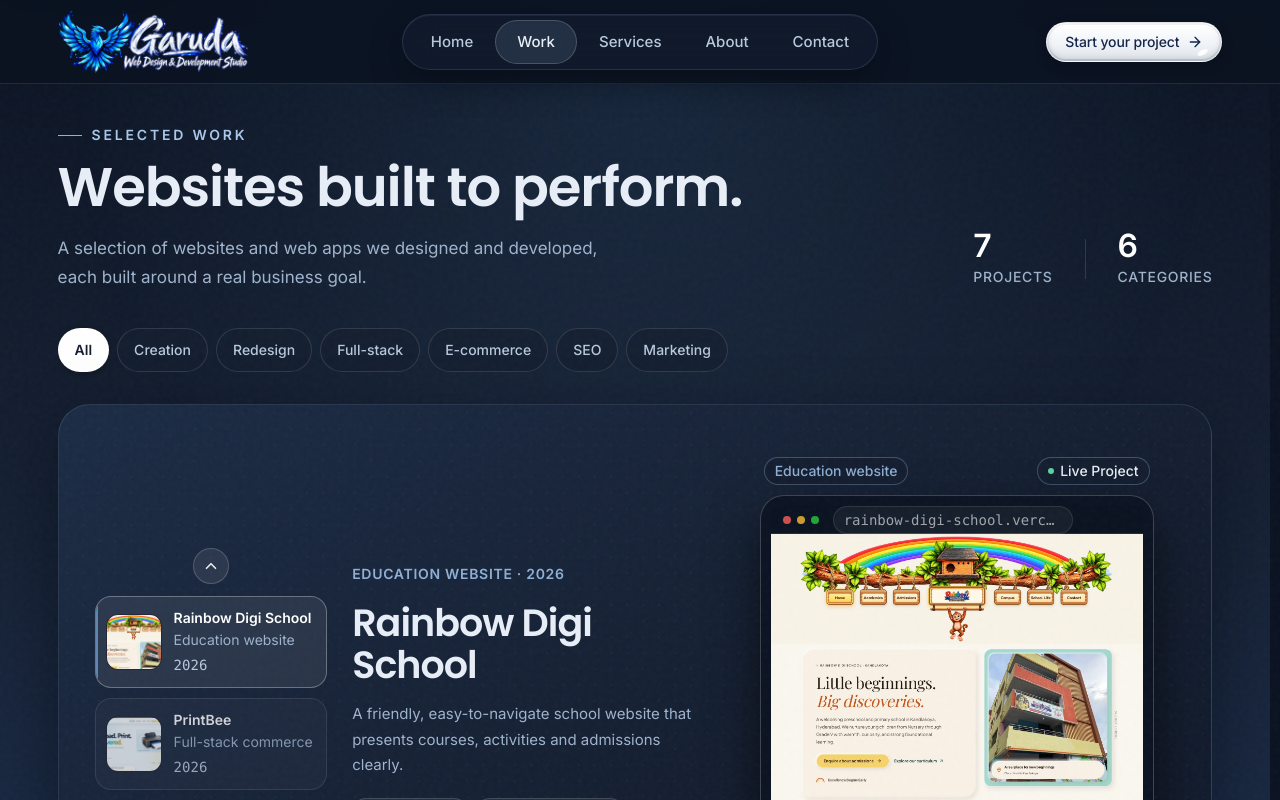
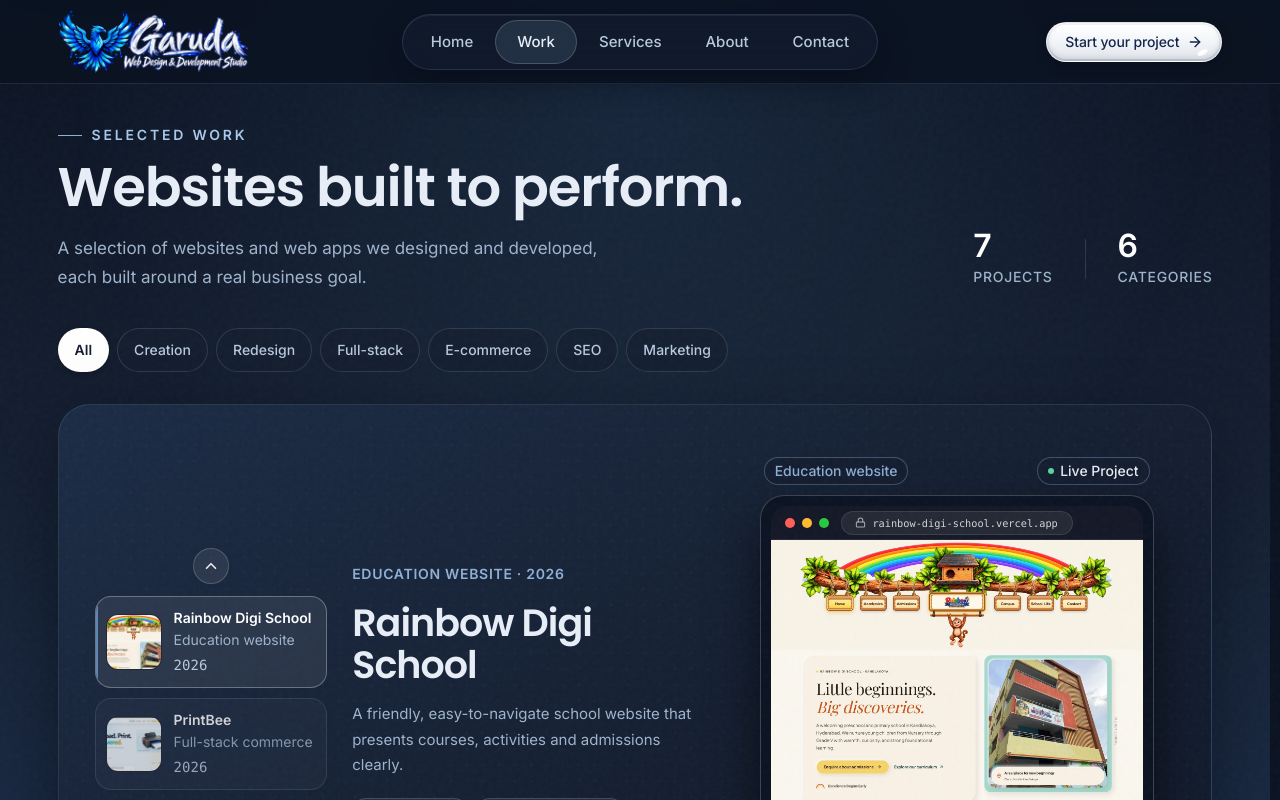
Before and after one commit to Bharat0264/MyWork, a Next.js app: page /work in a window 1280 px wide. Shown: the top 800 px of the page. Built offline with nearby package versions, Linux system fonts and the light colour scheme.

Commit message:
Redesign device mockup browser bar with full domain pill, window controls, and balanced layout

```diff
--- /dev/null
+++ b/components/browser-bar.tsx
@@ -0,0 +1,165 @@
+"use client";
+
+import { useState, useEffect, useRef } from "react";
+import { Lock } from "lucide-react";
+
+interface BrowserBarProps {
+  domain: string;
+  className?: string;
+}
+
+/**
+ * Formats a domain string using middle ellipsis, keeping the domain beginning
+ * and ending suffix (e.g. .vercel.app, .onrender.com, .co.in) visible.
+ */
+export function formatDomainWithMiddleEllipsis(domain: string, targetLength: number): string {
+  if (domain.length <= targetLength || targetLength < 7) {
+    return domain;
+  }
+
+  // Match known platform / multi-part suffixes or standard TLDs
+  const knownMatch = domain.match(
+    /(\.(?:vercel\.app|onrender\.com|co\.in|github\.io|[a-z0-9-]+\.[a-z]{2,}))$/i
+  );
+  let suffix = knownMatch ? knownMatch[1] : "";
+
+  // If suffix is too long to leave at least 3 characters for the prefix + 1 for ellipsis:
+  if (!suffix || suffix.length >= targetLength - 3) {
+    const lastDot = domain.lastIndexOf(".");
+    if (lastDot !== -1 && domain.length - lastDot < targetLength - 3) {
+      suffix = domain.slice(lastDot);
+    } else {
+      const suffixLen = Math.max(3, Math.floor((targetLength - 1) / 3));
+      suffix = domain.slice(-suffixLen);
+    }
+  }
+
+  // Clean leading dot so ellipsis replaces it cleanly without double-dotting (e.g. rainbow…vercel.app)
+  const cleanSuffix = suffix.startsWith(".") ? suffix.slice(1) : suffix;
+  const prefixLen = Math.max(2, targetLength - 1 - cleanSuffix.length);
+  const prefix = domain.slice(0, prefixLen);
+  return `${prefix}…${cleanSuffix}`;
+}
+
+export function BrowserBar({ domain, className = "" }: BrowserBarProps) {
+  const pillRef = useRef<HTMLDivElement>(null);
+  const [displayText, setDisplayText] = useState<string>(domain);
+  const [fontSize, setFontSize] = useState<number | null>(null);
+
+  useEffect(() => {
+    setDisplayText(domain);
+    setFontSize(null);
+  }, [domain]);
+
+  useEffect(() => {
+    const pill = pillRef.current;
+    if (!pill) return;
+
+    const measureAndFit = () => {
+      // Content width minus lock icon (11px) and gap (6px) and 2px buffer
+      const availableWidth = Math.max(30, pill.clientWidth - 24 - 11 - 6 - 2);
+
+      const canvas = document.createElement("canvas");
+      const ctx = canvas.getContext("2d");
+      if (!ctx) return;
+
+      const fontFam =
+        "ui-monospace, SFMono-Regular, Menlo, Monaco, Consolas, 'Liberation Mono', 'Courier New', monospace";
+
+      // Base font size derived from clamp(10px, 0.9vw, 12.5px)
+      const vw = typeof window !== "undefined" ? window.innerWidth * 0.009 : 12;
+      const baseFontSize = Math.min(12.5, Math.max(10, Number(vw.toFixed(2))));
+
+      // 1. Try base font size down to 9.5px
+      let currentSize = baseFontSize;
+      ctx.font = `500 ${currentSize}px ${fontFam}`;
+      let textWidth = ctx.measureText(domain).width;
+
+      if (textWidth <= availableWidth) {
+        setFontSize(currentSize);
+        setDisplayText(domain);
+        return;
+      }
+
+      // Step down font size towards 9.5px
+      while (currentSize > 9.5) {
+        currentSize = Math.max(9.5, Number((currentSize - 0.25).toFixed(2)));
+        ctx.font = `500 ${currentSize}px ${fontFam}`;
+        textWidth = ctx.measureText(domain).width;
+        if (textWidth <= availableWidth) {
+          setFontSize(currentSize);
+          setDisplayText(domain);
+          return;
+        }
+      }
+
+      // 2. If still overflows at minimum 9.5px, apply middle ellipsis as last resort
+      setFontSize(9.5);
+      ctx.font = `500 9.5px ${fontFam}`;
+
+      let low = 6;
+      let high = domain.length - 1;
+      let bestFittingText = formatDomainWithMiddleEllipsis(domain, low);
+
+      while (low <= high) {
+        const mid = Math.floor((low + high) / 2);
+        const candidate = formatDomainWithMiddleEllipsis(domain, mid);
+        const w = ctx.measureText(candidate).width;
+        if (w <= availableWidth) {
+          bestFittingText = candidate;
+          low = mid + 1;
+        } else {
+          high = mid - 1;
+        }
+      }
+
+      setDisplayText(bestFittingText);
+    };
+
+    measureAndFit();
+
+    const ro = new ResizeObserver(() => {
+      measureAndFit();
+    });
+    ro.observe(pill);
+
+    return () => ro.disconnect();
+  }, [domain]);
+
+  return (
+    <div
+      className={`h-[30px] sm:h-[34px] px-[14px] flex items-center gap-[12px] bg-white/[0.04] border-b border-white/[0.08] shrink-0 w-full z-20 select-none ${className}`}
+    >
+      {/* Left: Window Control Dots (3 x 10px dots with 7px gap = 44px total width) */}
+      <div className="flex items-center gap-[7px] shrink-0" aria-hidden="true">
+        <span className="w-[10px] h-[10px] rounded-full bg-[#FF5F57] block" />
+        <span className="w-[10px] h-[10px] rounded-full bg-[#FEBC2E] block" />
+        <span className="w-[10px] h-[10px] rounded-full bg-[#28C840] block" />
+      </div>
+
+      {/* Middle: Address Pill taking all remaining width (flex: 1) */}
+      <div
+        ref={pillRef}
+        className="flex-1 h-[24px] rounded-full bg-white/[0.07] border border-white/10 px-3 flex items-center justify-center gap-1.5 min-w-0 overflow-hidden"
+      >
+        <Lock
+          className="w-[11px] h-[11px] shrink-0 text-white/60"
+          strokeWidth={2.2}
+          aria-hidden="true"
+        />
+        <span
+          className="whitespace-nowrap font-mono font-medium text-white/80 tracking-normal leading-none"
+          style={{
+            fontSize: fontSize ? `${fontSize}px` : "clamp(10px, 0.9vw, 12.5px)",
+          }}
+          title={domain}
+        >
+          {displayText}
+        </span>
+      </div>
+
+      {/* Right: Invisible Spacer (44px) so the address pill is mathematically centered in the bar */}
+      <div className="w-[44px] shrink-0 pointer-events-none" aria-hidden="true" />
+    </div>
+  );
+}
--- a/components/work-portfolio-showcase.tsx
+++ b/components/work-portfolio-showcase.tsx
@@ -11,9 +11,10 @@
   ExternalLink,
 } from "lucide-react";
 import { motion, AnimatePresence, useReducedMotion } from "framer-motion";
-import { projects, Project } from "@/data/projects";
+import { projects, Project, getDisplayDomain } from "@/data/projects";
 import { ViewProjectGlassButton } from "@/components/view-project-button";
 import { Container } from "@/components/container";
+import { BrowserBar } from "@/components/browser-bar";
 
 // Short category labels as requested: All, Creation, Redesign, Full-stack, E-commerce, SEO, Marketing
 const categoryItems = [
@@ -453,27 +454,17 @@
                 animate={{ opacity: 1, x: 0 }}
                 exit={isReducedMotion ? { opacity: 0 } : { opacity: 0, x: -20 }}
                 transition={{ duration: 0.5, ease: [0.32, 0.72, 0, 1] }}
-                className="relative w-[90%] max-w-[700px] aspect-[4/3] rounded-[24px] border border-white/20 bg-[#0B1322] p-2.5 shadow-[0_24px_50px_rgba(0,0,0,0.6)] flex flex-col"
+                className="relative w-[90%] max-w-[700px] aspect-[4/3] rounded-[24px] border border-white/20 bg-[#0B1322] p-2.5 shadow-[0_24px_50px_rgba(0,0,0,0.6)] flex flex-col [container-type:inline-size]"
                 style={{
                   transform: isReducedMotion ? "none" : "rotate(-3deg)",
                 }}
               >
                 {/* Display Screen */}
                 <div className="relative flex-1 w-full overflow-hidden rounded-[16px] bg-[#0A0F1D] flex flex-col">
-                  {/* Clean 28px Browser Bar on top (Dots + Domain Pill only, NO overlapping chips) */}
-                  <div className="h-[28px] shrink-0 border-b border-white/10 bg-[#0B1322]/90 backdrop-blur-md px-3 flex items-center justify-between z-20">
-                    <div className="flex items-center gap-1.5">
-                      <span className="h-2 w-2 rounded-full bg-[#FF5F56]/80" />
-                      <span className="h-2 w-2 rounded-full bg-[#FFBD2E]/80" />
-                      <span className="h-2 w-2 rounded-full bg-[#27C93F]/80" />
-                      {/* Rounded Address Pill showing real domain */}
-                      <div className="ml-2 rounded-full bg-white/5 border border-white/10 px-2.5 py-0.5 text-[10px] font-mono text-white/60 truncate max-w-[240px]">
-                        {currentProject.liveUrl
-                          ? currentProject.liveUrl.replace(/^https?:\/\//, "").replace(/\/.*$/, "")
-                          : `${currentProject.slug}.com`}
-                      </div>
-                    </div>
-                  </div>
+                  {/* Browser Bar with dots, lock icon, and responsive domain pill */}
+                  <BrowserBar
+                    domain={currentProject.displayDomain || getDisplayDomain(currentProject.liveUrl, undefined, currentProject.title)}
+                  />
 
                   {/* Real Home Page Full Screenshot with Slow Scroll on Hover */}
                   <DeviceScreen project={currentProject} isReducedMotion={isReducedMotion} />
@@ -582,20 +573,13 @@
                 )}
               </div>
               <div
-                className="relative w-full aspect-[4/3] rounded-[22px] border border-white/20 bg-[#0B1322] p-2.5 shadow-[0_20px_48px_rgba(0,0,0,0.6)] flex flex-col"
+                className="relative w-full aspect-[4/3] rounded-[22px] border border-white/20 bg-[#0B1322] p-2.5 shadow-[0_20px_48px_rgba(0,0,0,0.6)] flex flex-col [container-type:inline-size]"
                 style={{ transform: isReducedMotion ? "none" : "rotate(-3deg)" }}
               >
                 <div className="relative flex-1 w-full overflow-hidden rounded-[14px] bg-[#0A0F1D] flex flex-col">
-                  <div className="h-[28px] shrink-0 border-b border-white/10 bg-[#0B1322]/90 backdrop-blur-md px-3 flex items-center gap-1.5 z-20">
-                    <span className="h-2 w-2 rounded-full bg-[#FF5F56]/80" />
-                    <span className="h-2 w-2 rounded-full bg-[#FFBD2E]/80" />
-                    <span className="h-2 w-2 rounded-full bg-[#27C93F]/80" />
-                    <div className="ml-2 rounded-full bg-white/5 border border-white/10 px-2.5 py-0.5 text-[10px] font-mono text-white/60 truncate max-w-[200px]">
-                      {currentProject.liveUrl
-                        ? currentProject.liveUrl.replace(/^https?:\/\//, "").replace(/\/.*$/, "")
-                        : `${currentProject.slug}.com`}
-                    </div>
-                  </div>
+                  <BrowserBar
+                    domain={currentProject.displayDomain || getDisplayDomain(currentProject.liveUrl, undefined, currentProject.title)}
+                  />
                   <DeviceScreen project={currentProject} isReducedMotion={isReducedMotion} />
                 </div>
               </div>
@@ -658,20 +642,13 @@
               )}
             </div>
             <div
-              className="relative w-full aspect-[4/3] rounded-[22px] border border-white/20 bg-[#0B1322] p-2.5 shadow-[0_20px_48px_rgba(0,0,0,0.6)] flex flex-col"
+              className="relative w-full aspect-[4/3] rounded-[22px] border border-white/20 bg-[#0B1322] p-2.5 shadow-[0_20px_48px_rgba(0,0,0,0.6)] flex flex-col [container-type:inline-size]"
               style={{ transform: isReducedMotion ? "none" : "rotate(-2deg)" }}
             >
               <div className="relative flex-1 w-full overflow-hidden rounded-[14px] bg-[#0A0F1D] flex flex-col">
-                <div className="h-[28px] shrink-0 border-b border-white/10 bg-[#0B1322]/90 backdrop-blur-md px-3 flex items-center gap-1.5 z-20">
-                  <span className="h-2 w-2 rounded-full bg-[#FF5F56]/80" />
-                  <span className="h-2 w-2 rounded-full bg-[#FFBD2E]/80" />
-                  <span className="h-2 w-2 rounded-full bg-[#27C93F]/80" />
-                  <div className="ml-2 rounded-full bg-white/5 border border-white/10 px-2.5 py-0.5 text-[10px] font-mono text-white/60 truncate max-w-[200px]">
-                    {currentProject.liveUrl
-                      ? currentProject.liveUrl.replace(/^https?:\/\//, "").replace(/\/.*$/, "")
-                      : `${currentProject.slug}.com`}
-                  </div>
-                </div>
+                <BrowserBar
+                  domain={currentProject.displayDomain || getDisplayDomain(currentProject.liveUrl, undefined, currentProject.title)}
+                />
                 <DeviceScreen project={currentProject} isReducedMotion={isReducedMotion} />
               </div>
             </div>
@@ -1009,7 +986,7 @@
         measureOverflow();
         setHoveredSlug((prev) => prev === project.slug ? null : project.slug);
       }}
-      className="relative flex-1 w-full h-[calc(100%-28px)] overflow-hidden cursor-pointer bg-[#0A0F1D]"
+      className="relative flex-1 w-full min-h-0 overflow-hidden cursor-pointer bg-[#0A0F1D]"
     >
       <Image
         ref={imgRef}
--- a/data/projects.ts
+++ b/data/projects.ts
@@ -12,6 +12,7 @@
   services: string[];
   technologies: string[];
   liveUrl?: string;
+  displayDomain?: string;
   previewImage?: string;
   githubUrl?: string;
   featured?: boolean;
@@ -22,6 +23,21 @@
   results?: string[];
   placeholder?: boolean;
 };
+
+export function getDisplayDomain(liveUrl?: string, customDomain?: string, title?: string): string {
+  if (customDomain) {
+    return customDomain.replace(/^https?:\/\//i, "").replace(/^www\./i, "").replace(/\/+$/, "");
+  }
+  if (liveUrl) {
+    try {
+      const url = new URL(liveUrl);
+      return url.hostname.replace(/^www\./i, "");
+    } catch {
+      return liveUrl.replace(/^https?:\/\//i, "").replace(/^www\./i, "").replace(/\/+$/, "");
+    }
+  }
+  return title || "Project Showcase";
+}
 
 export const projects: Project[] = [
   {
@@ -38,6 +54,7 @@
     services: ["UI/UX Design", "Web Development", "Custom Animations"],
     technologies: ["React", "Next.js", "Tailwind CSS", "Motion"],
     liveUrl: "https://rainbow-digi-school.vercel.app",
+    displayDomain: "rainbow-digi-school.vercel.app",
     previewImage: "/projects/rainbow-digi-school.webp",
     featured: true,
     accent: "#168BFF",
@@ -59,6 +76,7 @@
     services: ["Product design", "Full-stack development", "Payments"],
     technologies: ["React", "Node.js", "REST APIs", "Authentication"],
     liveUrl: "https://www.printbee.co.in",
+    displayDomain: "printbee.co.in",
     previewImage: "/projects/printbee.webp",
     featured: true,
     accent: "#7c6cff",
@@ -80,6 +98,7 @@
     services: ["UX strategy", "Interface design", "Platform development"],
     technologies: ["React", "Node.js", "AI APIs", "Interactive Charts"],
     liveUrl: "https://ai-bi-platform-gud0.onrender.com/",
+    displayDomain: "ai-bi-platform-gud0.onrender.com",
     previewImage: "/projects/aura-bi.webp",
     githubUrl: "https://github.com/Bharat0264/AI-BI-Platform",
     featured: true,
@@ -102,6 +121,7 @@
     services: ["Website strategy", "UX design", "Development"],
     technologies: ["React", "Responsive UI", "Workflow Forms"],
     liveUrl: "https://royal-mechanics-one.vercel.app/",
+    displayDomain: "royal-mechanics-one.vercel.app",
     previewImage: "/projects/royal-mechanics.webp",
     featured: true,
     accent: "#e0a75d",
@@ -123,6 +143,7 @@
     services: ["Product architecture", "Full-stack development", "Payment integration"],
     technologies: ["React", "Express", "MongoDB", "Razorpay", "JWT"],
     liveUrl: "https://www.earnova.in/",
+    displayDomain: "earnova.in",
     previewImage: "/projects/earnova.webp",
     featured: true,
     accent: "#4cdaa6",
@@ -144,6 +165,7 @@
     services: ["Website development", "Digital presence", "UI/UX Design"],
     technologies: ["Web development", "Responsive design", "SEO Optimization"],
     liveUrl: "https://anutek.vercel.app",
+    displayDomain: "anutek.vercel.app",
     previewImage: "/projects/anutek.webp",
     featured: true,
     accent: "#e079ff",
@@ -164,6 +186,7 @@
     year: "2026",
     services: ["Design audit", "UI/UX redesign", "Performance optimization"],
     technologies: ["Next.js", "TypeScript", "Tailwind CSS"],
+    displayDomain: "Website Redesign",
     previewImage: "/projects/redesign-concept.webp",
     accent: "#ff718d",
     challenge: "Overhaul outdated design paradigms without losing brand equity or existing search rankings.",
```
